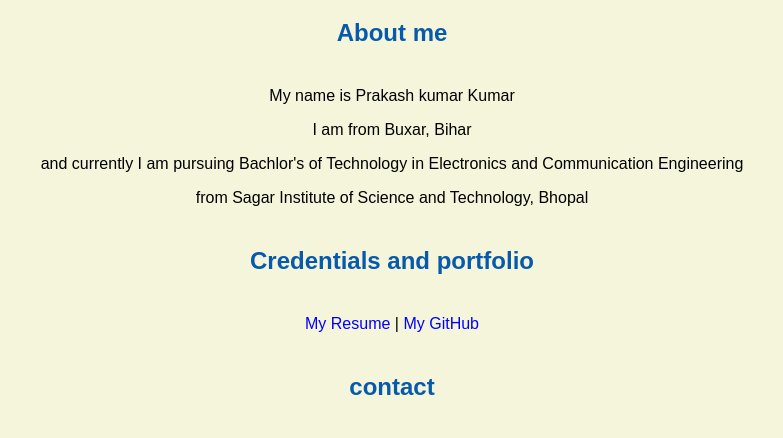
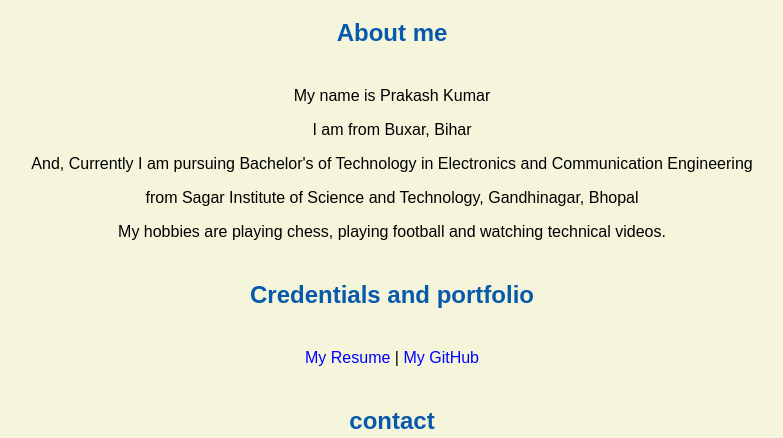
Before and after one commit to Prakash562/Prakash562.github.io, a plain HTML site: page index.html in a window 1280 px wide. Shown: the part 813-1251 px from the top of the page, without its empty margins (248-1031 px from the left). Drawn offline with Linux system fonts and the light colour scheme.

Commit message:
Update index.html

```diff
--- a/index.html
+++ b/index.html
@@ -15,12 +15,13 @@
   <body>
   <img class="design" src="images/PicsArt_11-14-09.40.05.jpg" width="55%" ; alt="prakash">
 
-    <h1> Prakash  Kumar Portal </h1>
+    <h1> Prakash Kumar Portal </h1>
     <h2> About me </h2>
-    <p> My name is Prakash kumar Kumar </p>
+    <p> My name is Prakash Kumar </p>
     <p> I am from Buxar, Bihar </p>
-    <p> and currently I am pursuing Bachlor's of Technology in Electronics and Communication Engineering</p>
-    <p> from Sagar Institute of Science and Technology, Bhopal</p>
+    <p> And, Currently I am pursuing Bachelor's of Technology in Electronics and Communication Engineering</p>
+    <p> from Sagar Institute of Science and Technology, Gandhinagar, Bhopal</p>
+    <P> My hobbies are playing chess, playing football and watching technical videos. </p>
   <h2>Credentials and portfolio</h2>
     <p><a href="resume.html"> My Resume </a>| <a href="https://github.com/Prakash562"> My GitHub </a><p>
       <h2>contact </h2>
```
